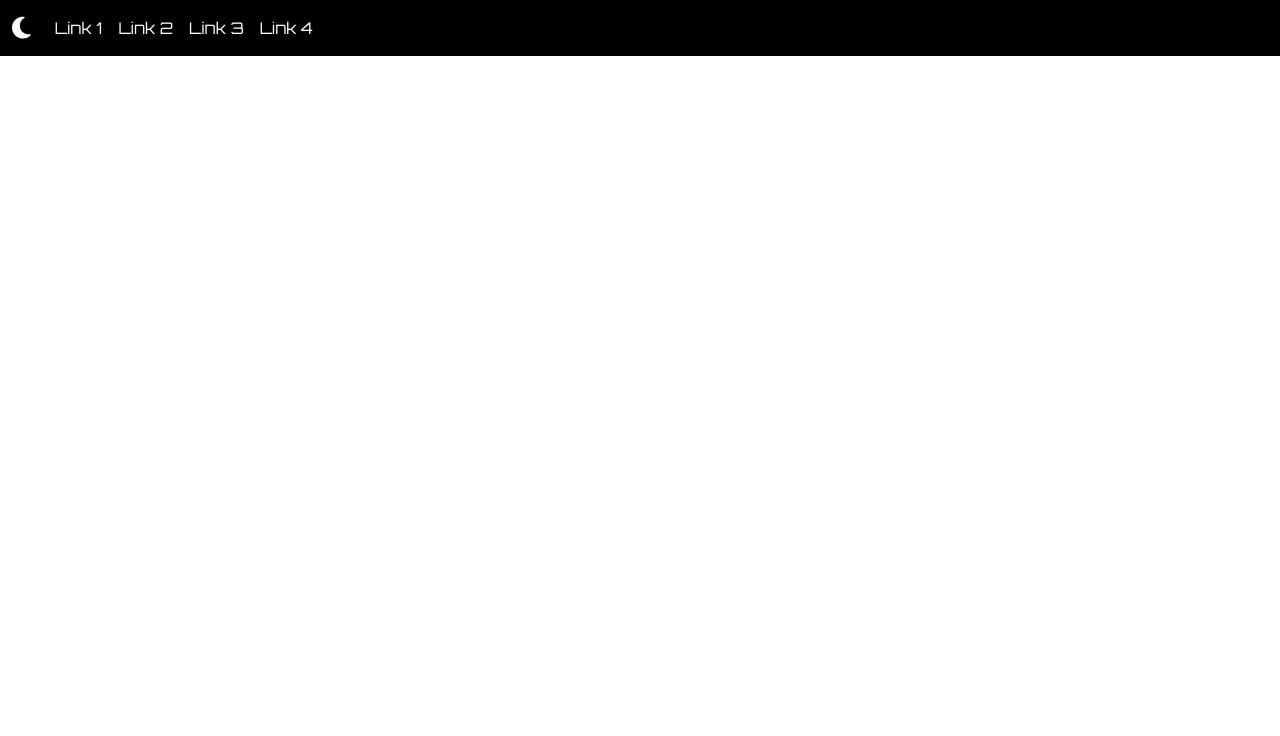
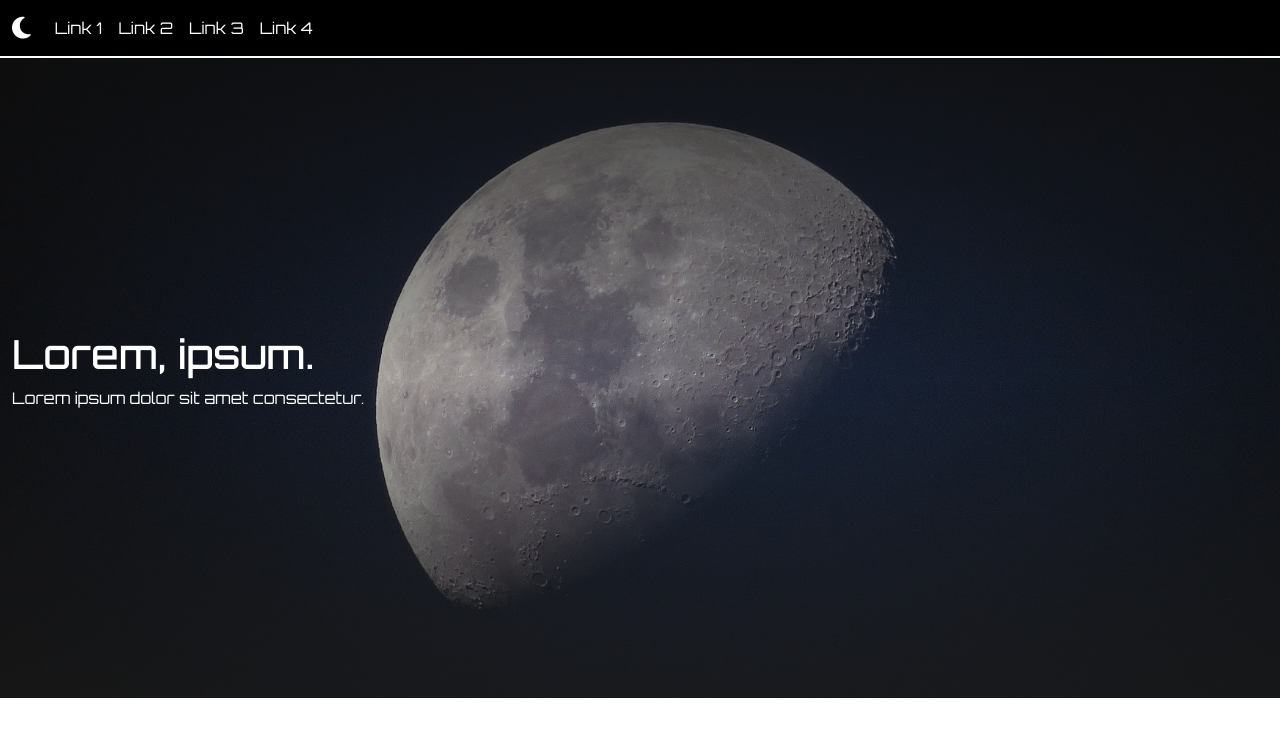
Before and after one commit to Alessio-Zamuner/Alessio-Zamuner_progetto-Black, a plain HTML site: page index.html in a window 1280 px wide. Drawn offline with nearby package versions, Linux system fonts and the light colour scheme.

Commit message:
section moon con h1

```diff
--- a/index.html
+++ b/index.html
@@ -46,6 +46,15 @@
                 </div>
             </div>
         </nav>
+        <!-- section image moon -->
+        <div class="section-moon container-fluid d-flex align-items-center ">
+            <div class="row">
+                <div class="color-text d-flex flex-column">
+                    <h1>Lorem, ipsum.</h1>
+                    <p>Lorem ipsum dolor sit amet consectetur.</p>
+                </div>
+            </div>
+        </div>
     </header>
     <main>
 
--- a/style.css
+++ b/style.css
@@ -15,3 +15,10 @@
     background-color: black;
     border-bottom: 2px solid white;
 }
+/* section image moon */
+.section-moon{
+    background-image:linear-gradient(to bottom, rgba(15, 15, 15, 0.832) 0%, rgba(30, 30, 30, 0.346) 50%, rgba(26, 26, 26, 0.821) 100%) , url(./media/moon.jpg);
+    height: 80vh;
+    background-size:110%;
+    background-position: center;
+}
```
